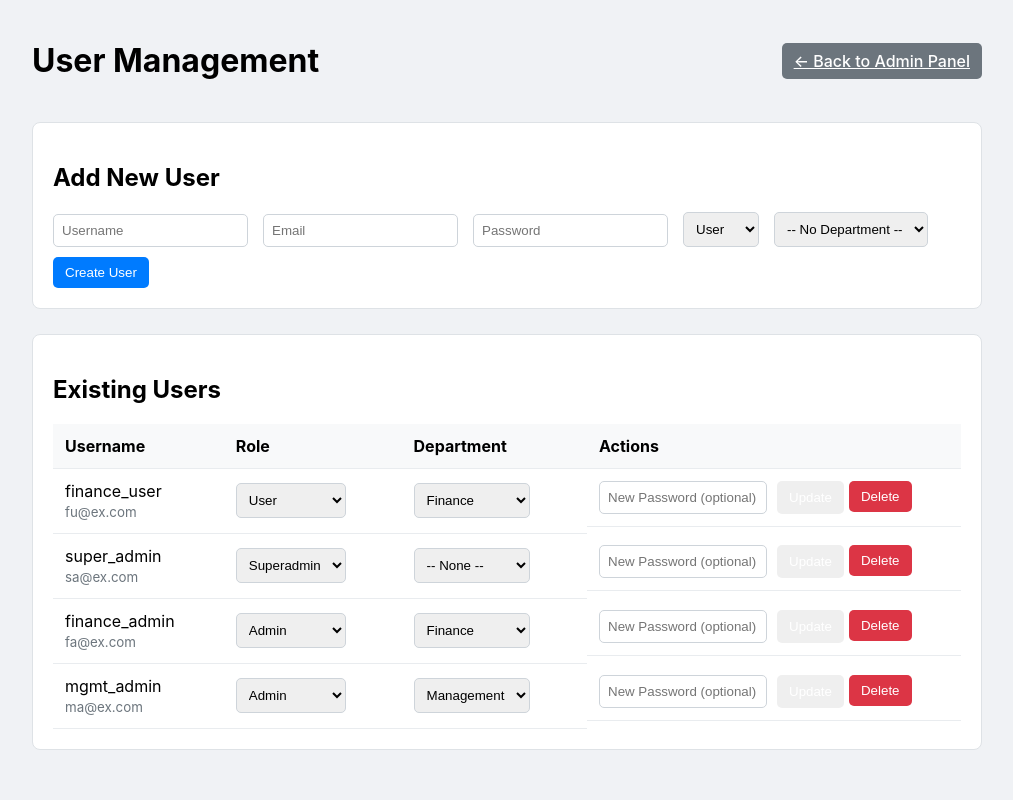
After one commit to redskylighting/BPM, a Flask app: page /admin/users in a window 1280 px wide. The commit adds this page. Shown: the whole page, without its empty margins (133-1146 px from the left). Run offline with Flask 3, Linux system fonts and the light colour scheme; a user stored in the database is signed in.

Commit message:
Adding the function of editing users by superadmin

```diff
--- a/app.py
+++ b/app.py
@@ -2,7 +2,7 @@ import os
 import re
 from flask import Flask, render_template, request, redirect, url_for, session, flash, send_from_directory
 from werkzeug.utils import secure_filename
-from sqlalchemy import or_
+from sqlalchemy import or_, not_
 
 from database import db, User, Department, Menu, Post, FileAttachment
 from data_scraper import is_allowed_file, scrape_text_from_file
@@ -21,15 +21,28 @@ def init_db_command():
     with app.app_context():
         db.drop_all()
         db.create_all()
-        d_finance = Department(name="Finance", active=True); d_mgmt = Department(name="Management", active=True)
-        db.session.add_all([d_finance, d_mgmt]); db.session.commit()
+
+        # 1. Create and commit departments first to get their IDs
+        d_finance = Department(name="Finance", active=True)
+        d_mgmt = Department(name="Management", active=True)
+        db.session.add_all([d_finance, d_mgmt])
+        db.session.commit()
+        print("Departments created.")
+
+        # 2. Re-fetch departments from DB to ensure IDs are loaded
+        finance_dept_from_db = Department.query.filter_by(name="Finance").first()
+        mgmt_dept_from_db = Department.query.filter_by(name="Management").first()
+
+        # 3. Create users with correct department IDs
         users = [
             User(username="super_admin", password="super_pass", email="sa@ex.com", role="superadmin"),
-            User(username="finance_admin", password="pass_finance", email="fa@ex.com", role="admin", department_id=d_finance.id),
-            User(username="finance_user", password="user_pass", email="fu@ex.com", role="user", department_id=d_finance.id),
-            User(username="mgmt_admin", password="pass_mgmt", email="ma@ex.com", role="admin", department_id=d_mgmt.id)
+            User(username="finance_admin", password="pass_finance", email="fa@ex.com", role="admin", department_id=finance_dept_from_db.id),
+            User(username="finance_user", password="user_pass", email="fu@ex.com", role="user", department_id=finance_dept_from_db.id),
+            User(username="mgmt_admin", password="pass_mgmt", email="ma@ex.com", role="admin", department_id=mgmt_dept_from_db.id)
         ]
-        db.session.add_all(users); db.session.commit(); print("Initialized the database with sample data.")
+        db.session.add_all(users)
+        db.session.commit()
+        print("Initialized the database with users linked to correct department IDs.")
 
 # --- Helper Functions ---
 def get_current_user_and_permissions():
@@ -55,30 +68,24 @@ def get_flat_menu_list(menus):
 # --- Page & Auth Routes ---
 @app.route('/', methods=['GET', 'POST'])
 def login():
-    # Show setup page if no departments exist
-    if Department.query.count() == 0:
-        return render_template('setup.html')
     if 'user_id' in session:
         user = db.session.get(User, session['user_id'])
         if user:
             if user.role == 'superadmin': return redirect(url_for('admin_panel'))
-            if user.department: return redirect(url_for('department_dashboard', department_name=user.department.name))
+            if user.department:
+                if user.department.active: return redirect(url_for('department_dashboard', department_name=user.department.name))
+                else: flash(f"Your assigned department is inactive.", "danger"); return redirect(url_for('logout'))
         return redirect(url_for('logout'))
     if request.method == 'POST':
         user = User.query.filter_by(username=request.form.get('username')).first()
         if user and user.password == request.form.get('password'):
             session['user_id'] = user.id
             flash("Login successful!", "success")
-            if user.role == 'superadmin':
-                return redirect(url_for('admin_panel'))
-            elif user.department and user.department.active:
-                return redirect(url_for('department_dashboard', department_name=user.department.name))
-            else:
-                flash(f"Your assigned department is inactive. Please contact an admin.", "danger")
-                return redirect(url_for('logout'))
+            if user.role == 'superadmin': return redirect(url_for('admin_panel'))
+            elif user.department and user.department.active: return redirect(url_for('department_dashboard', department_name=user.department.name))
+            else: flash(f"Your assigned department is inactive.", "danger"); return redirect(url_for('logout'))
         else:
-            flash("Invalid username or password.", "danger")
-            return render_template('login.html')
+            flash("Invalid username or password.", "danger"); return render_template('login.html')
     return render_template('login.html')
 
 @app.route('/logout')
@@ -89,8 +96,20 @@ def logout():
 def setup_page():
     user, is_super_admin = get_current_user_and_permissions()
     if not user: return redirect(url_for('login'))
-    return render_template('setup.html', user=user, is_super_admin=is_super_admin, department_name=user.department.name if user.department else None)
+    if request.method == 'POST':
+        new_username = request.form.get('new_username', '').strip()
+        if user.role == 'superadmin':
+            flash("Superadmin username cannot be changed from this page for security reasons.", 'warning')
+        elif new_username:
+             if User.query.filter(User.username == new_username, User.id != user.id).first():
+                 flash("Username already taken.", 'danger')
+             else:
+                 user.username = new_username; db.session.commit()
+                 flash("Username changed successfully! Please log in again.", 'success'); return redirect(url_for('logout'))
+    return render_template('setup.html', user=user, is_super_admin=is_super_admin)
 
+
+# --- Admin Routes ---
 @app.route('/admin')
 def admin_panel():
     user, is_super_admin = get_current_user_and_permissions()
@@ -98,14 +117,71 @@ def admin_panel():
     departments = Department.query.order_by(Department.name).all()
     return render_template('admin_panel.html', departments=departments, user=user)
 
+@app.route('/admin/edit_department/<int:department_id>', methods=['POST'])
+def edit_department_name(department_id):
+    user, is_super_admin = get_current_user_and_permissions()
+    if not is_super_admin: return "Access Denied", 403
+    department = db.session.get(Department, department_id)
+    new_name = request.form.get('new_department_name', '').strip()
+    if department and new_name and not Department.query.filter(Department.name == new_name, Department.id != department_id).first():
+        department.name = new_name; db.session.commit(); flash(f"Department name updated to '{new_name}'.", 'success')
+    else: flash("New name is invalid or already exists.", 'danger')
+    return redirect(url_for('admin_panel'))
+
+@app.route('/admin/users')
+def user_management():
+    user, is_super_admin = get_current_user_and_permissions()
+    if not is_super_admin: return redirect(url_for('login'))
+    users = User.query.order_by(User.role.desc(), User.username).all()
+    departments = Department.query.order_by(Department.name).all()
+    return render_template('admin_users.html', users=users, departments=departments, user=user)
+
+@app.route('/admin/users/add', methods=['POST'])
+def add_user():
+    user, is_super_admin = get_current_user_and_permissions();
+    if not is_super_admin: return redirect(url_for('login'))
+    username, email, password, role, department_id = (request.form.get(k) for k in ['username','email','password','role','department_id'])
+    if User.query.filter(or_(User.username == username, User.email == email)).first():
+        flash('Username or email already exists.', 'danger')
+    else:
+        new_user = User(username=username, email=email, password=password, role=role) # In prod, hash the password
+        if role != 'superadmin' and department_id: new_user.department_id = int(department_id)
+        db.session.add(new_user); db.session.commit(); flash(f'User "{username}" created.', 'success')
+    return redirect(url_for('user_management'))
+
+@app.route('/admin/users/edit/<int:user_id>', methods=['POST'])
+def edit_user(user_id):
+    user, is_super_admin = get_current_user_and_permissions()
+    if not is_super_admin: return redirect(url_for('login'))
+    user_to_edit = db.session.get(User, user_id)
+    if not user_to_edit: return redirect(url_for('user_management'))
+
+    new_password = request.form.get('password')
+    if new_password: user_to_edit.password = new_password # In prod, use set_password() to hash it
+    user_to_edit.role = request.form.get('role'); dept_id = request.form.get('department_id')
+    user_to_edit.department_id = int(dept_id) if dept_id else None
+
+    db.session.commit(); flash(f'User "{user_to_edit.username}" updated.', 'success')
+    return redirect(url_for('user_management'))
+
+@app.route('/admin/users/delete/<int:user_id>', methods=['POST'])
+def delete_user(user_id):
+    user, is_super_admin = get_current_user_and_permissions()
+    if not is_super_admin: return redirect(url_for('login'))
+    user_to_delete = db.session.get(User, user_id)
+    if user_to_delete and user_to_delete.role != 'superadmin':
+        db.session.delete(user_to_delete); db.session.commit()
+        flash(f"User '{user_to_delete.username}' deleted.", "success")
+    elif user_to_delete: flash("Cannot delete the superadmin account.", "danger")
+    return redirect(url_for('user_management'))
+
 @app.route('/admin/add_department', methods=['POST'])
 def add_department():
     user, is_super_admin = get_current_user_and_permissions()
     if not is_super_admin: return "Access Denied", 403
     dept_name = request.form.get('department_name', '').strip()
     if dept_name and not Department.query.filter_by(name=dept_name).first():
-        db.session.add(Department(name=dept_name)); db.session.commit()
-        flash(f"Department '{dept_name}' created.", 'success')
+        db.session.add(Department(name=dept_name)); db.session.commit(); flash(f"Department '{dept_name}' created.", 'success')
     else: flash("Department name is empty or already exists.", 'danger')
     return redirect(url_for('admin_panel'))
 
@@ -119,16 +195,22 @@ def toggle_department_status(department_id):
         flash(f"Department '{department.name}' status updated.", 'success')
     return redirect(url_for('admin_panel'))
 
+
+# --- Main BPM Routes ---
 @app.route('/department/<string:department_name>', methods=['GET', 'POST'])
 def department_dashboard(department_name):
     user, is_super_admin = get_current_user_and_permissions()
     if not user: return redirect(url_for('login'))
+
     department = Department.query.filter_by(name=department_name).first()
     if not department:
         flash(f"Department '{department_name}' not found.", 'danger'); return redirect(url_for('admin_panel') if is_super_admin else url_for('login'))
+
     can_edit = can_user_edit_department(user, department, is_super_admin)
+
     if not department.active and not is_super_admin:
         flash(f"'{department.name}' is inactive.", 'info'); return redirect(url_for('department_dashboard', department_name=user.department.name))
+
     if request.method == 'POST' and can_edit:
         new_menu_name = request.form.get('new_menu_name'); parent_id = request.form.get('parent_menu_id')
         if new_menu_name:
@@ -136,8 +218,10 @@ def department_dashboard(department_name):
             if parent_id and parent_id != 'root': new_menu.parent_id = int(parent_id)
             db.session.add(new_menu); db.session.commit(); flash("Menu created.", "success")
         return redirect(url_for('department_dashboard', department_name=department_name))
+
     visible_departments = Department.query.order_by(Department.name).all() if is_super_admin else Department.query.filter_by(active=True).order_by(Department.name).all()
     top_level_menus = Menu.query.filter_by(department_id=department.id, parent_id=None).order_by(Menu.name).all()
+
     return render_template('department_dashboard.html', department=department, top_level_menus=top_level_menus, flat_menu_list=get_flat_menu_list(top_level_menus),
                            can_edit=can_edit, is_super_admin=is_super_admin, all_departments=visible_departments, user=user)
 
@@ -145,12 +229,15 @@ def department_dashboard(department_name):
 def menu_content_page(department_name, menu_id):
     user, is_super_admin = get_current_user_and_permissions()
     if not user: return redirect(url_for('login'))
+
     menu = db.session.get(Menu, menu_id)
     if not menu:
         flash("Menu not found.", "danger"); return redirect(url_for('department_dashboard', department_name=department_name))
+
     can_edit = can_user_edit_department(user, menu.department, is_super_admin)
     if not menu.active and not can_edit:
         flash('This menu is inactive and cannot be viewed.', 'danger'); return redirect(url_for('department_dashboard', department_name=department_name))
+
     if request.method == 'POST' and can_edit:
         new_post = Post(menu_id=menu.id, rich_content=request.form.get('content', ''), scraped_file_content="")
         db.session.add(new_post); db.session.commit()
@@ -161,26 +248,33 @@ def menu_content_page(department_name, menu_id):
                 os.makedirs(upload_path, exist_ok=True); filepath = os.path.join(upload_path, filename); file.save(filepath)
                 db.session.add(FileAttachment(filename=filename, post_id=new_post.id))
                 if is_allowed_file(filename):
-                    text = scrape_text_from_file(filepath);
+                    text = scrape_text_from_file(filepath)
                     if text: scraped_texts.append(text)
         if scraped_texts: new_post.scraped_file_content = "\n\n---SEPARATOR---\n\n".join(scraped_texts)
         db.session.commit(); flash("Content posted successfully.", "success")
         return redirect(url_for('menu_content_page', department_name=department_name, menu_id=menu_id))
-    return render_template('menu_content.html', menu=menu, can_edit=can_edit, user=user)
+
+    posts_to_display = Post.query.filter_by(menu_id=menu.id, is_deleted=False).order_by(Post.id.desc()).all()
+    return render_template('menu_content.html', menu=menu, posts=posts_to_display, can_edit=can_edit, user=user)
 
 @app.route('/search')
 def search():
-    user, is_super_admin = get_current_user_and_permissions();
+    user, is_super_admin = get_current_user_and_permissions()
     if not user: return redirect(url_for('login'))
-    query = request.args.get('query', '').strip().lower();
+    query = request.args.get('query', '').strip().lower()
     if not query: return redirect(request.referrer)
     search_term = f"%{query}%"; results = []
-    active_filter = or_(Department.active == True, is_super_admin == True)
-    posts = Post.query.join(Menu).join(Department).filter(active_filter, or_(Post.rich_content.ilike(search_term), Post.scraped_file_content.ilike(search_term))).all()
-    for post in posts:
-        snippet = f"Match in content of '{post.menu.name}'"; results.append({'type': 'Content', 'url': url_for('menu_content_page', department_name=post.menu.department.name, menu_id=post.menu.id) + f"#post-{post.id}", 'department': post.menu.department.name, 'menu': post.menu.name, 'context': snippet})
+
+    q_filter = or_(Department.active == True, is_super_admin == True)
+    posts_found = Post.query.join(Menu).join(Department).filter(q_filter, not_(Post.is_deleted), or_(Post.rich_content.ilike(search_term), Post.scraped_file_content.ilike(search_term))).all()
+
+    for post in posts_found:
+        # Simplified context for now
+        results.append({'type': 'Content', 'url': url_for('menu_content_page', department_name=post.menu.department.name, menu_id=post.menu.id), 'department': post.menu.department.name, 'menu': post.menu.name, 'context': f"Found in content of {post.menu.name}"})
+
     return render_template('search_results.html', query=request.args.get('query',''), results=results, user=user)
 
+# --- Action Routes ---
 @app.route('/toggle_menu/<int:menu_id>', methods=['POST'])
 def toggle_menu_status(menu_id):
     menu = db.session.get(Menu, menu_id); user, is_super_admin = get_current_user_and_permissions()
@@ -192,16 +286,27 @@ def toggle_menu_status(menu_id):
 def toggle_post_status(post_id):
     post = db.session.get(Post, post_id); user, is_super_admin = get_current_user_and_permissions()
     if post and can_user_edit_department(user, post.menu.department, is_super_admin):
-        post.active = not post.active; db.session.commit(); flash(f"Post status updated.", 'info')
+        post.active = not post.active; db.session.commit(); flash("Post status updated.", 'info')
+    return redirect(request.referrer)
+
+@app.route('/delete_post/<int:post_id>', methods=['POST'])
+def delete_post(post_id):
+    post = db.session.get(Post, post_id)
+    user, is_super_admin = get_current_user_and_permissions()
+    if post and can_user_edit_department(user, post.menu.department, is_super_admin):
+        post.is_deleted = True; db.session.commit()
+        flash("Content has been deleted.", "success")
     return redirect(request.referrer)
 
 @app.route('/uploads/download/<int:file_id>')
 def download_file(file_id):
     attachment = db.session.get(FileAttachment, file_id)
     if not attachment: return "File not found.", 404
-    user, is_super_admin = get_current_user_and_permissions(); can_edit = can_user_edit_department(user, attachment.post.menu.department, is_super_admin)
-    if not attachment.post.menu.active and not can_edit: return "Access to this menu is restricted.", 403
-    if not attachment.post.active and not can_edit: return "Access to this post is restricted.", 403
+    user, is_super_admin = get_current_user_and_permissions()
+    if not user: return "Access Denied", 403
+    can_edit = can_user_edit_department(user, attachment.post.menu.department, is_super_admin)
+    if (not attachment.post.menu.active or not attachment.post.active) and not can_edit:
+        return "Access to this file is restricted.", 403
     upload_path = os.path.join(app.config['UPLOAD_FOLDER'], str(attachment.post.menu.department_id), str(attachment.post.menu.id))
     return send_from_directory(upload_path, attachment.filename, as_attachment=True)
 
--- a/database.py
+++ b/database.py
@@ -44,9 +44,13 @@ class Menu(db.Model):
 
     posts = relationship("Post", back_populates="menu", cascade="all, delete-orphan")
 
+
 class Post(db.Model):
     id = db.Column(db.Integer, primary_key=True)
     active = db.Column(db.Boolean, default=True, nullable=False)
+
+    is_deleted = db.Column(db.Boolean, default=False, nullable=False)
+
     rich_content = db.Column(db.Text, nullable=True)
     scraped_file_content = db.Column(db.Text, nullable=True)
     menu_id = db.Column(db.Integer, db.ForeignKey('menu.id'), nullable=False)
--- /dev/null
+++ b/templates/admin_users.html
@@ -0,0 +1,88 @@
+<!DOCTYPE html>
+<html lang="en">
+<head>
+    <meta charset="UTF-8">
+    <title>User Management</title>
+    <style>
+        body { font-family: -apple-system, BlinkMacSystemFont, "Segoe UI", Roboto, "Helvetica Neue", Arial, sans-serif; background-color: #f0f2f5; margin: 0; padding: 20px;}
+        .main-content { max-width: 950px; margin: auto; }
+        .container { border: 1px solid #dee2e6; padding: 20px; margin-bottom: 25px; border-radius: 8px; background: white; }
+        table { width: 100%; border-collapse: collapse; }
+        th, td { padding: 12px; border-bottom: 1px solid #e9ecef; text-align: left;}
+        th { background-color: #f8f9fa;}
+        td > form { margin-block-end: 0; }
+        button, .button { padding: 8px 12px; border: none; border-radius: 5px; cursor: pointer; color: white; font-weight: 500; }
+        input[type="text"], input[type="email"], input[type="password"], select { padding: 8px; border: 1px solid #ced4da; border-radius: 5px; margin-right: 5px;}
+        .button-primary { background-color: #007bff;}
+        .button-secondary { background-color: #6c757d; }
+        .button-danger { background-color: #dc3545; }
+        .top-nav { margin-bottom: 20px; display: flex; justify-content: space-between; align-items: center; }
+        .flash { padding: 1rem; margin-bottom: 1rem; border-radius: 5px; text-align: center; }
+        .flash.success { color: #0f5132; background-color: #d1e7dd; }
+        .flash.danger { color: #842029; background-color: #f8d7da; }
+    </style>
+</head>
+<body>
+    <div class="main-content">
+        <div class="top-nav">
+            <h1>User Management</h1>
+            <a href="{{ url_for('admin_panel') }}" class="button button-secondary">← Back to Admin Panel</a>
+        </div>
+
+        {% with messages = get_flashed_messages(with_categories=true) %}{% if messages %}{% for c, m in messages %}<div class="flash {{ c }}">{{ m }}</div>{% endfor %}{% endif %}{% endwith %}
+
+        <div class="container">
+            <h2>Add New User</h2>
+            <form action="{{ url_for('add_user') }}" method="post" style="display:flex; flex-wrap:wrap; gap:10px; align-items:flex-end;">
+                <input type="text" name="username" placeholder="Username" required>
+                <input type="email" name="email" placeholder="Email" required>
+                <input type="text" name="password" placeholder="Password" required>
+                <select name="role"><option value="user">User</option><option value="admin">Admin</option></select>
+                <select name="department_id">
+                    <option value="">-- No Department --</option>
+                    {% for dept in departments %}<option value="{{ dept.id }}">{{ dept.name }}</option>{% endfor %}
+                </select>
+                <button type="submit" class="button-primary">Create User</button>
+            </form>
+        </div>
+
+        <div class="container">
+            <h2>Existing Users</h2>
+            <table>
+                <thead><tr><th>Username</th><th>Role</th><th>Department</th><th style="width: 350px;">Actions</th></tr></thead>
+                <tbody>
+                    {% for u in users %}
+                    <tr>
+                        <form action="{{ url_for('edit_user', user_id=u.id) }}" method="post">
+                            <td>{{ u.username }} <br><small style="color:#6c757d;">{{u.email}}</small></td>
+                            <td>
+                                <select name="role">
+                                    <option value="user" {% if u.role=='user'%}selected{%endif%}>User</option>
+                                    <option value="admin" {% if u.role=='admin'%}selected{%endif%}>Admin</option>
+                                    <option value="superadmin" {% if u.role=='superadmin'%}selected{%endif%}>Superadmin</option>
+                                </select>
+                            </td>
+                            <td>
+                                <select name="department_id">
+                                    <option value="" {% if not u.department_id %}selected{% endif %}>-- None --</option>
+                                    {% for dept in departments %}
+                                    <option value="{{ dept.id }}" {% if u.department_id == dept.id %}selected{% endif %}>{{ dept.name }}</option>
+                                    {% endfor %}
+                                </select>
+                            </td>
+                            <td style="display:flex; gap: 5px;">
+                                <input type="text" name="password" placeholder="New Password (optional)" style="width: 150px;">
+                                <button type="submit">Update</button>
+                        </form>
+                        <form action="{{ url_for('delete_user', user_id=u.id) }}" method="post" onsubmit="return confirm('Delete this user? This cannot be undone!');">
+                            <button type="submit" class="button-danger" {% if u.role=='superadmin' %}disabled title="Cannot delete the superadmin account."{% endif %}>Delete</button>
+                        </form>
+                        </td>
+                    </tr>
+                    {% endfor %}
+                </tbody>
+            </table>
+        </div>
+    </div>
+</body>
+</html>
```
Also changed, not shown: templates/admin_panel.html (+16 -27 lines), README.md, bpm_database.db (deleted), instance/bpm_database.db.
